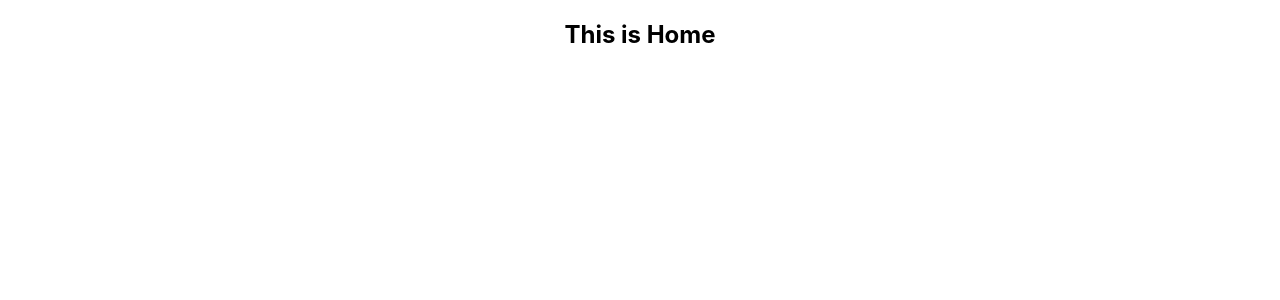
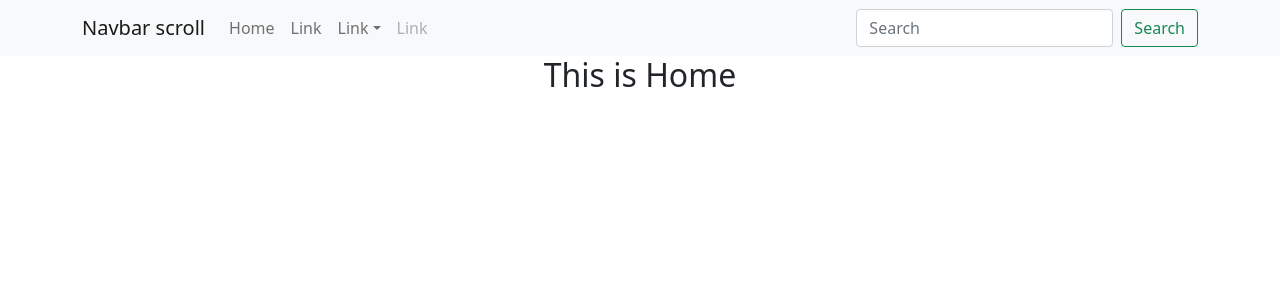
Before and after one commit to emonShimoul/travel-guru-react-client, a React (Create React App) app: page / in a window 1280 px wide. Shown: the top 300 px of the page. Built offline with nearby package versions, Linux system fonts and the light colour scheme.

Commit message:
added a navbar using react bootstrap

```diff
--- a/package.json
+++ b/package.json
@@ -6,7 +6,9 @@
     "@testing-library/jest-dom": "^5.16.4",
     "@testing-library/react": "^13.3.0",
     "@testing-library/user-event": "^13.5.0",
+    "bootstrap": "^5.1.3",
     "react": "^18.2.0",
+    "react-bootstrap": "^2.4.0",
     "react-dom": "^18.2.0",
     "react-router-dom": "^6.3.0",
     "react-scripts": "5.0.1",
--- a/src/App.js
+++ b/src/App.js
@@ -1,15 +1,18 @@
 import { BrowserRouter, Route, Routes } from 'react-router-dom';
 import './App.css';
+import 'bootstrap/dist/css/bootstrap.min.css';
 import Blog from './components/Blog/Blog';
 import Contact from './components/Contact/Contact';
 import Destination from './components/Destination/Destination';
 import Home from './components/Home/Home';
 import Login from './components/Login/Login';
+import Header from './components/Header/Header';
 
 function App() {
   return (
     <div className="App">
       <BrowserRouter>
+      <Header></Header>
         <Routes>
           <Route path='/' element={<Home />}></Route>
           <Route path='/home' element={<Home />}></Route>
--- a/src/components/Header/Header.js
+++ b/src/components/Header/Header.js
@@ -1,9 +1,47 @@
 import React from 'react';
+import { Button, Container, Form, Nav, Navbar, NavDropdown } from 'react-bootstrap';
 
 const Header = () => {
     return (
         <div>
-
+            <Navbar bg="light" expand="lg">
+                <Container>
+                    <Navbar.Brand href="#">Navbar scroll</Navbar.Brand>
+                    <Navbar.Toggle aria-controls="navbarScroll" />
+                    <Navbar.Collapse id="navbarScroll">
+                    <Nav
+                        className="me-auto my-2 my-lg-0"
+                        style={{ maxHeight: '100px' }}
+                        navbarScroll
+                    >
+                        <Nav.Link href="#action1">Home</Nav.Link>
+                        <Nav.Link href="#action2">Link</Nav.Link>
+                        <NavDropdown title="Link" id="navbarScrollingDropdown">
+                        <NavDropdown.Item href="#action3">Action</NavDropdown.Item>
+                        <NavDropdown.Item href="#action4">
+                            Another action
+                        </NavDropdown.Item>
+                        <NavDropdown.Divider />
+                        <NavDropdown.Item href="#action5">
+                            Something else here
+                        </NavDropdown.Item>
+                        </NavDropdown>
+                        <Nav.Link href="#" disabled>
+                        Link
+                        </Nav.Link>
+                    </Nav>
+                    <Form className="d-flex">
+                        <Form.Control
+                        type="search"
+                        placeholder="Search"
+                        className="me-2"
+                        aria-label="Search"
+                        />
+                        <Button variant="outline-success">Search</Button>
+                    </Form>
+                    </Navbar.Collapse>
+                </Container>
+            </Navbar>
         </div>
     );
 };
```
Also changed, not shown: 1 other file (tests, documents, lock files or other folders).
